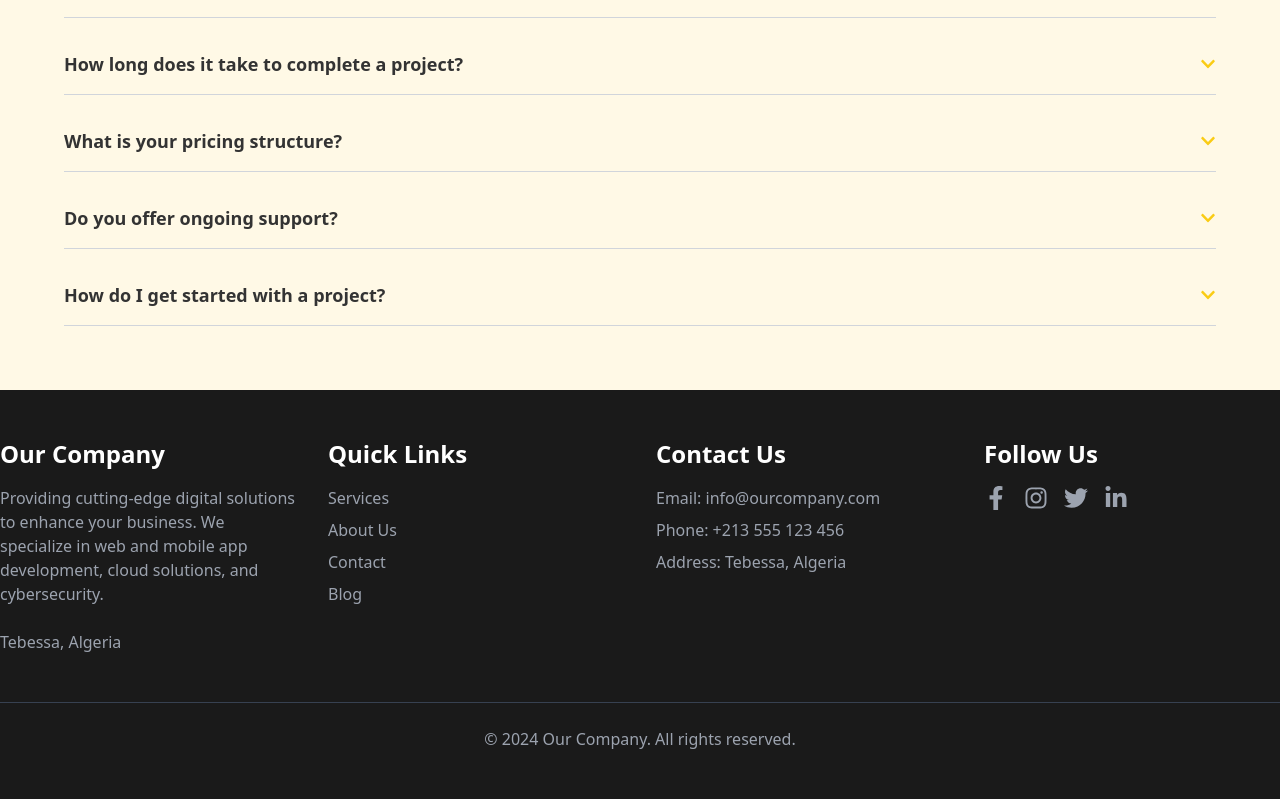
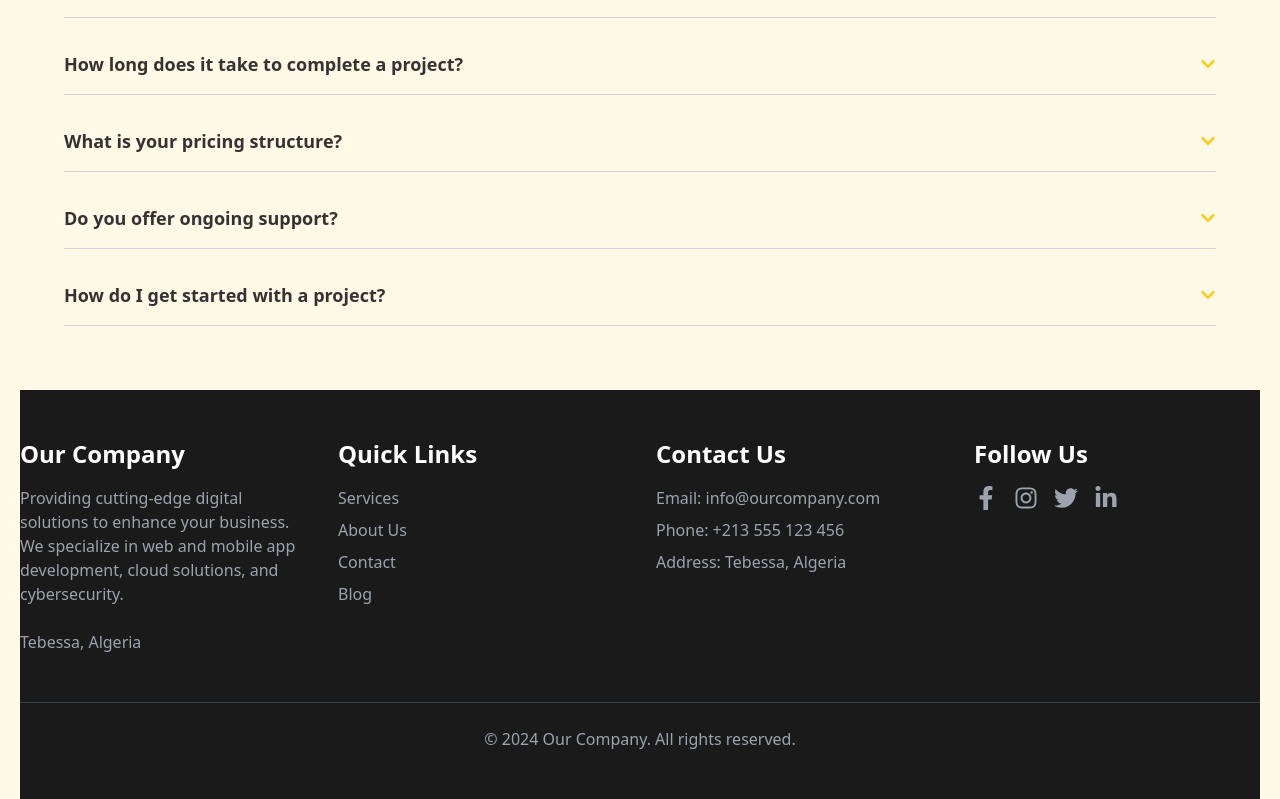
Before and after one commit to djedidi-oussama/it_company_front, a Next.js app: page / in a window 1280 px wide. Shown: the part 3091-3890 px from the top of the page. Built offline with nearby package versions, Linux system fonts and the light colour scheme; no server answers.

Commit message:
fix error

```diff
--- a/src/components/Footer.jsx
+++ b/src/components/Footer.jsx
@@ -7,7 +7,7 @@ const Footer = () => {
   const { companyInfo, quickLinks, contactInfo, socialLinks } = footerData;
 
   return (
-    <footer className="bg-[#1A1A1A] text-white py-12 max-w-full mx-auto">
+    <footer className="bg-[#1A1A1A] text-white py-12 max-w-full mx-5">
       <div className="px-4 lg:px-0">
         <div className="grid grid-cols-1 md:grid-cols-4 gap-8">
           {/* Company Info */}
```
